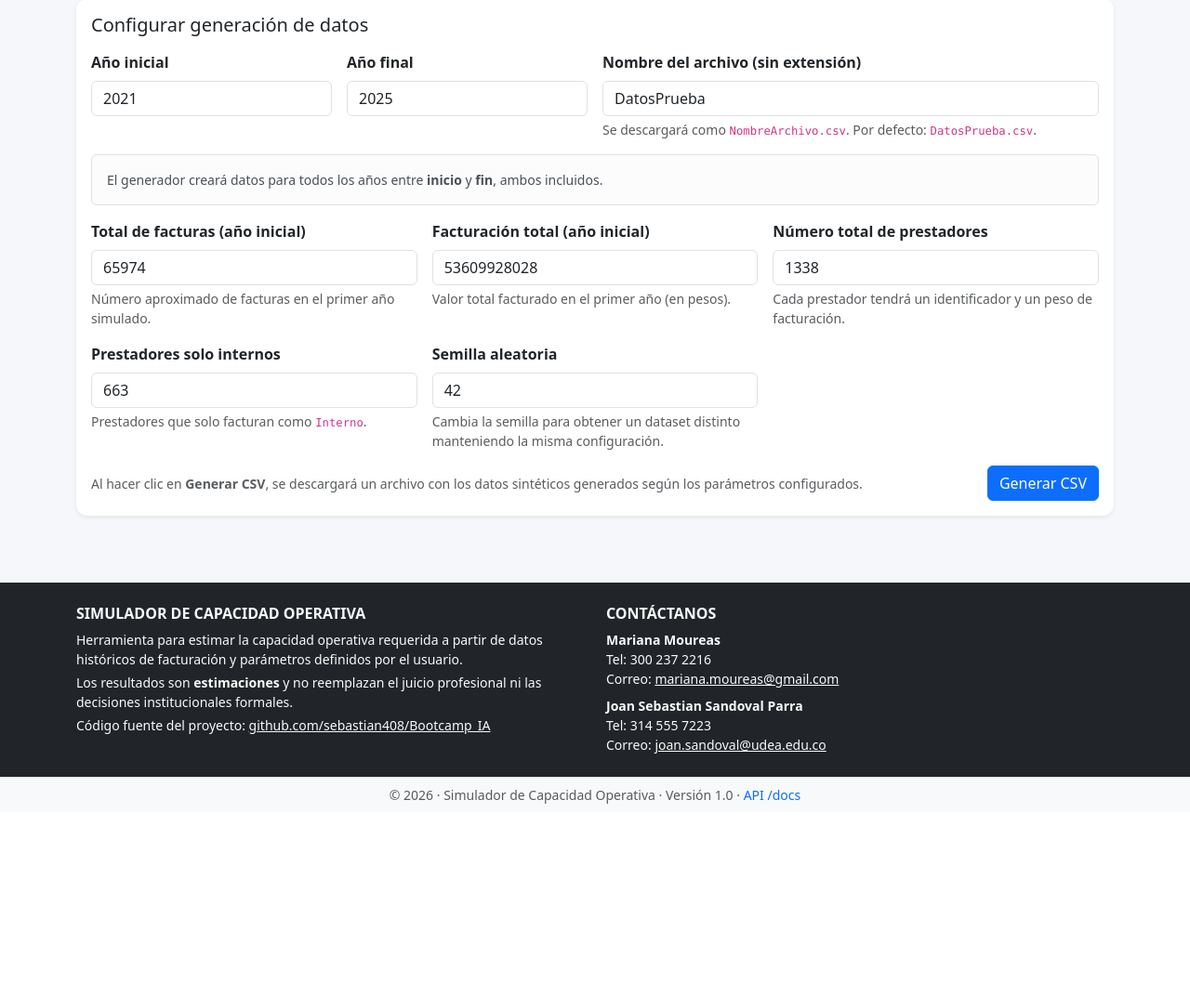
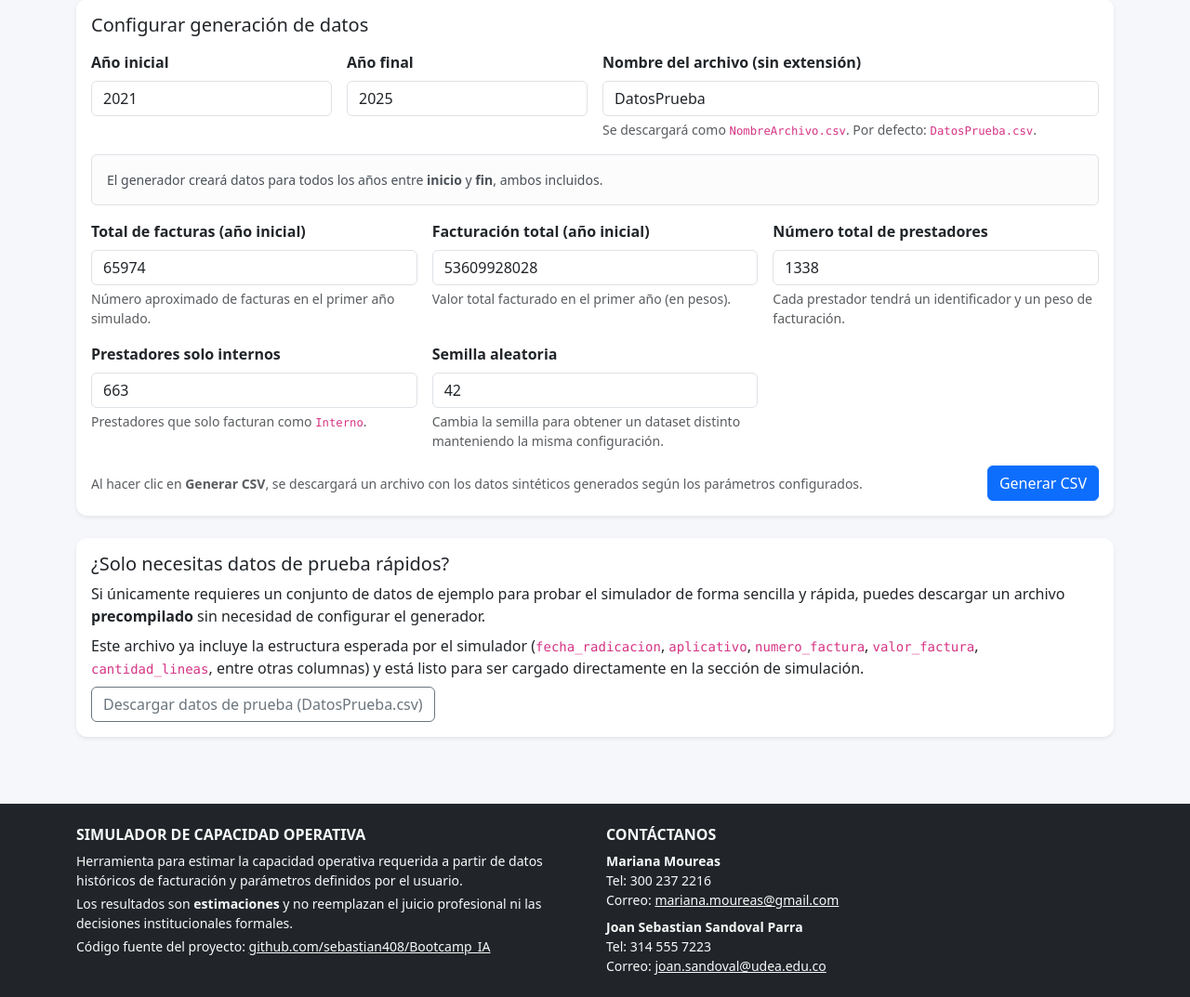
Before and after one commit to sebastian408/Bootcamp_IA, a FastAPI app: page /generador in a window 1280 px wide. Shown: the part 563-1636 px from the top of the page at 93% size. Before the commit the page ends 1428 px from the top, so only its background shows below. Run offline with FastAPI, Linux system fonts and the light colour scheme.

Commit message:
Agregar seccion datos precompilados

```diff
--- a/templates/generador.html
+++ b/templates/generador.html
@@ -226,6 +226,34 @@
       </div>
     </div>
   </section>
+
+  <!-- Sección de datos de prueba precompilados -->
+  <section class="mt-4">
+    <div class="card shadow-sm border-0">
+      <div class="card-body">
+        <h5 class="card-title mb-2">¿Solo necesitas datos de prueba rápidos?</h5>
+        <p class="mb-2">
+          Si únicamente requieres un conjunto de datos de ejemplo para probar el
+          simulador de forma sencilla y rápida, puedes descargar un archivo
+          <strong>precompilado</strong> sin necesidad de configurar el generador.
+        </p>
+        <p class="mb-2">
+          Este archivo ya incluye la estructura esperada por el simulador
+          (<code>fecha_radicacion</code>, <code>aplicativo</code>,
+          <code>numero_factura</code>, <code>valor_factura</code>,
+          <code>cantidad_lineas</code>, entre otras columnas) y está listo
+          para ser cargado directamente en la sección de simulación.
+        </p>
+        <a
+          href="{{ url_for('static', path='data/DatosPrueba.csv') }}"
+          class="btn btn-outline-secondary"
+          download
+        >
+          Descargar datos de prueba (DatosPrueba.csv)
+        </a>
+      </div>
+    </div>
+  </section>
 </main>
 
 <!-- Script para manejar submit con fetch, mostrar punticos y reactivar al final -->
```
Also changed, not shown: 1 other file.
